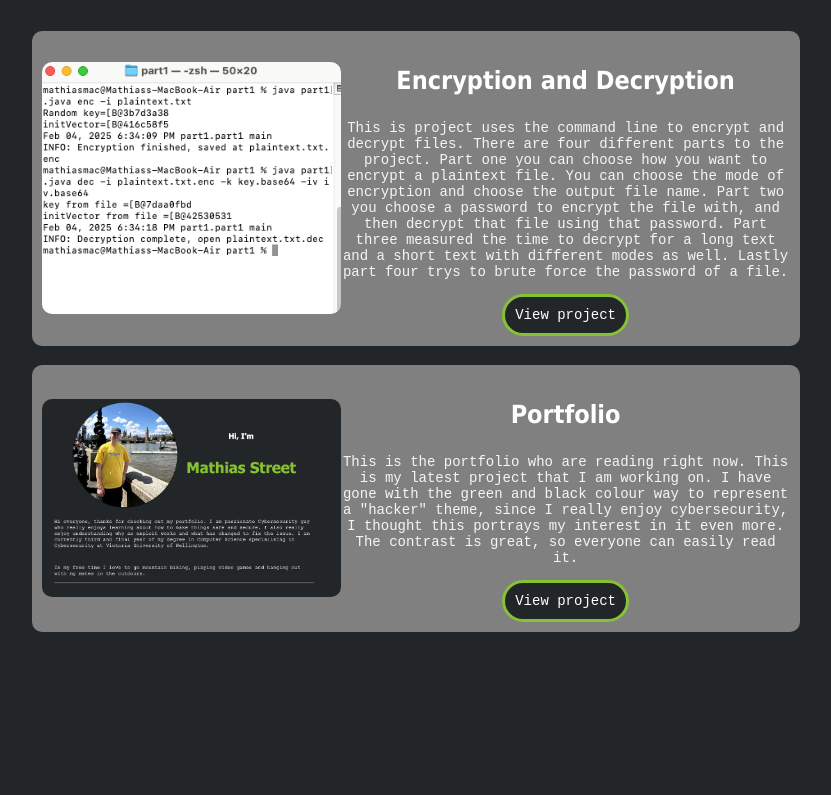
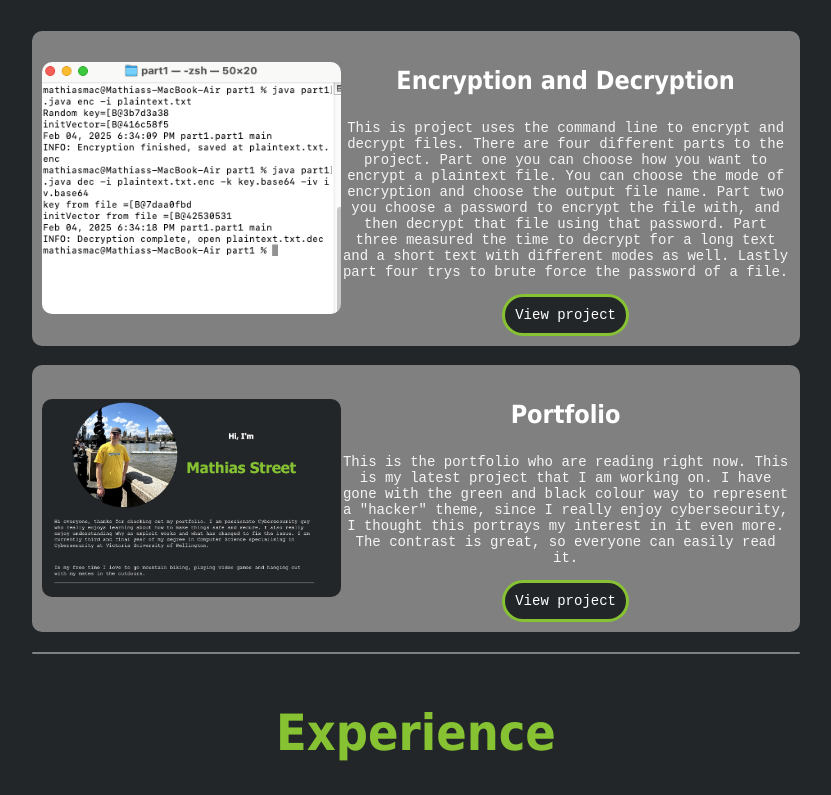
Before and after one commit to Mathias-street/Portfolio, a plain HTML site: page index.html in a window 1280 px wide. Shown: the part 874-1669 px from the top of the page, without its empty margins (232-1063 px from the left). Before the commit the page ends 1506 px from the top, so only its background shows below. Drawn offline with Linux system fonts and the light colour scheme.

Commit message:
Added letter M icon into the meta data to display on tab of website.

```diff
--- a/index.html
+++ b/index.html
@@ -5,6 +5,7 @@
     <meta charset="utf-8">
     <meta name="viewport" content="width=device-width, initial-scale=1,"/>
     <title>Portfolio</title>
+    <link rel="icon" href="images/M.jpg">
     <meta name="description" content="This is my portfolio">
     <meta name="author" content="Mathias Street">
     <link rel="stylesheet" href="css/style.css">
@@ -102,7 +103,13 @@
                 </div>
             </div>
         </div>
+        <hr class="divider">
+        <div class="experiences">
+            <h1>Experience</h1>
+            <div class="experience">
 
+            </div>
+        </div>
 
     </div>
 </div>
```
Also changed, not shown: images/M.jpg (added).
